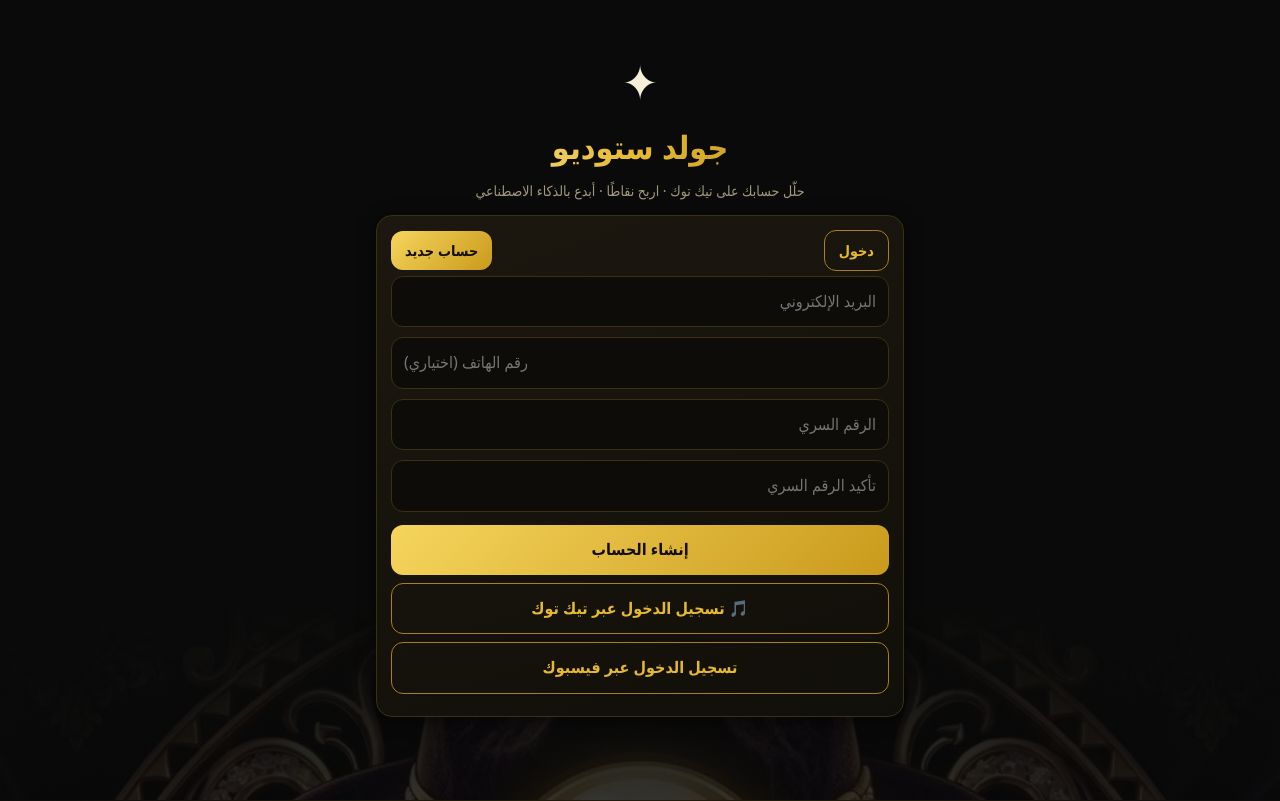
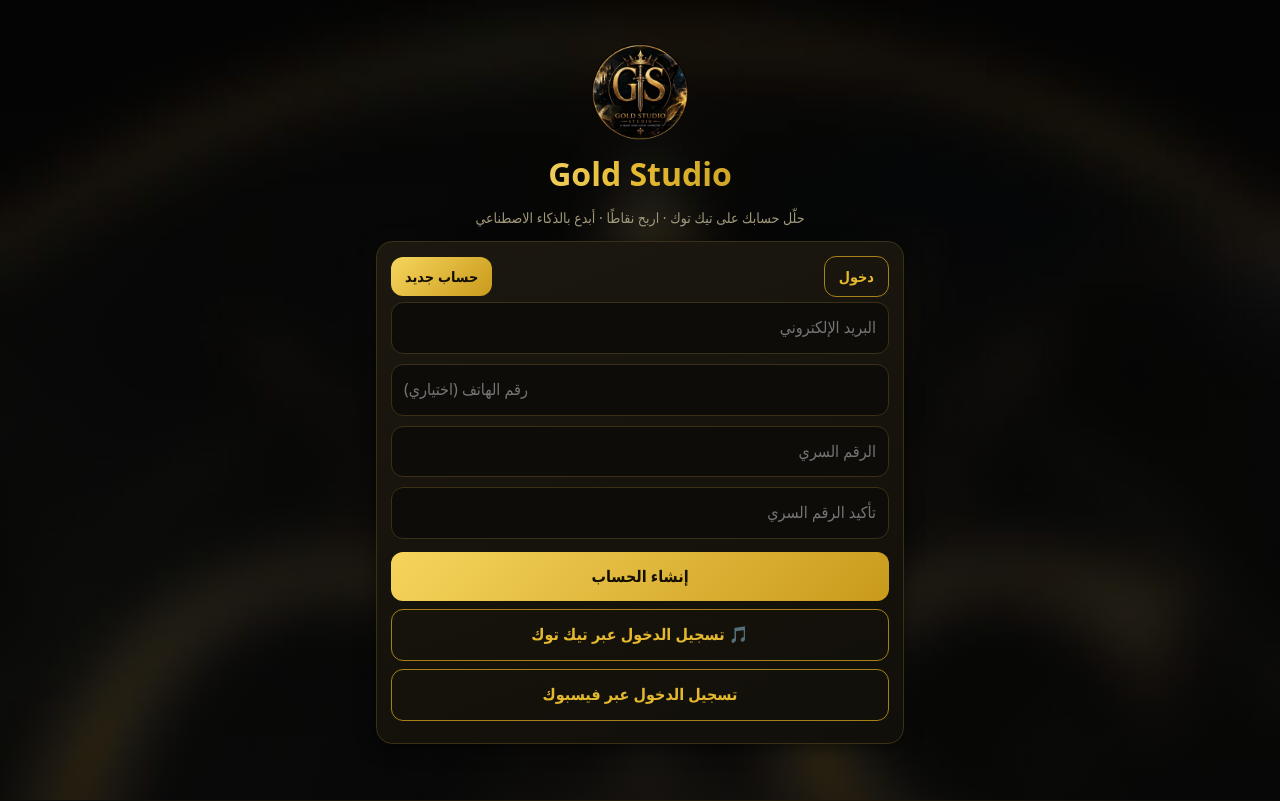
Before and after one commit to SiiBerraM/gold-studio, a website: page app.html in a window 1280 px wide. Shown: the top 801 px of the page. Drawn offline with Linux system fonts and the light colour scheme.

Commit message:
Apply Gold Studio identity to app (logo, background, name)

```diff
--- a/app.html
+++ b/app.html
@@ -39,7 +39,7 @@ nav button.on{color:var(--g)}
 pre{white-space:pre-wrap;font-family:inherit;margin:6px 0}
 .av{width:28px;height:28px;border-radius:50%;object-fit:cover;vertical-align:middle;display:inline-flex;align-items:center;justify-content:center;background:var(--g2);color:#000;font-weight:800;font-size:.8em}
 /* ---- Gold Studio ---- */
-body::before{content:"";position:fixed;inset:0;z-index:-1;background:linear-gradient(rgba(10,10,10,.35),rgba(10,10,10,.65)),url("gold-studio-bg.jpg") center top/cover no-repeat,#0a0a0a}
+body::before{content:"";position:fixed;inset:0;z-index:-1;background:linear-gradient(rgba(10,10,10,.35),rgba(10,10,10,.65)),url("gold-bg.jpg") center top/cover no-repeat,#0a0a0a}
 .gs-header{text-align:center;padding:22px 12px 10px;border-bottom:1px solid var(--bd,#3a3015);margin:0 auto 8px;max-width:560px}
 .gs-logo{width:96px;height:96px;border-radius:22px;border:1px solid var(--g2,#a8801a);box-shadow:0 6px 22px #000a,0 0 0 3px #0008;display:block;margin:0 auto 10px}
 .gs-header h1{font-size:2.2rem;letter-spacing:.5px;margin:0}
@@ -69,7 +69,7 @@ body::before{content:"";position:fixed;inset:0;z-index:-1;background:linear-grad
 <body>
 <div class="w" id="app">
 <header class="gs-header">
-  <img class="gs-logo" src="gold-studio-icon-192.png" width="96" height="96" alt="Gold Studio logo">
+  <img class="gs-logo" src="icon.png" width="96" height="96" alt="Gold Studio logo">
   <h1 class="gt">Gold Studio</h1>
   <p class="gs-sub">محلل تيك توك — TikTok Analyzer</p>
   <a class="gs-url" href="https://siiberram.github.io/gold-studio/">https://siiberram.github.io/gold-studio</a>
@@ -109,7 +109,7 @@ function render(){
 }
 function auth(){
  var m=ver==="login";
- R("<div style='text-align:center;margin:28px 0 8px'><div style='font-size:3em'>✦</div><h1 class=gt>جولد ستوديو</h1><div class=mu>حلّل حسابك على تيك توك · اربح نقاطًا · أبدع بالذكاء الاصطناعي</div></div><div class=card><div class=row><button class='b s "+(m?"":"o")+"' onclick=\"ver='login';auth()\">دخول</button><button class='b s "+(m?"o":"")+"' onclick=\"ver='';auth()\">حساب جديد</button></div><input id=e type=email placeholder='البريد الإلكتروني'>"+(m?"":"<input id=ph type=tel placeholder='رقم الهاتف (اختياري)'>")+"<input id=pw type=password placeholder='الرقم السري'>"+(m?"":"<input id=pw2 type=password placeholder='تأكيد الرقم السري'>")+"<button class=b onclick=\"go("+m+")\">"+(m?"تسجيل الدخول":"إنشاء الحساب")+"</button><button class='b o' onclick='ttConnect()'>🎵 تسجيل الدخول عبر تيك توك</button><button class='b o' onclick=\"alert('الدخول عبر فيسبوك يحتاج ربطًا رسميًا في النسخة الحقيقية')\">تسجيل الدخول عبر فيسبوك</button></div>");
+ R("<div style='text-align:center;margin:28px 0 8px'><img src='icon.png' width='96' height='96' alt='Gold Studio' style='border-radius:50%'><h1 class=gt>Gold Studio</h1><div class=mu>حلّل حسابك على تيك توك · اربح نقاطًا · أبدع بالذكاء الاصطناعي</div></div><div class=card><div class=row><button class='b s "+(m?"":"o")+"' onclick=\"ver='login';auth()\">دخول</button><button class='b s "+(m?"o":"")+"' onclick=\"ver='';auth()\">حساب جديد</button></div><input id=e type=email placeholder='البريد الإلكتروني'>"+(m?"":"<input id=ph type=tel placeholder='رقم الهاتف (اختياري)'>")+"<input id=pw type=password placeholder='الرقم السري'>"+(m?"":"<input id=pw2 type=password placeholder='تأكيد الرقم السري'>")+"<button class=b onclick=\"go("+m+")\">"+(m?"تسجيل الدخول":"إنشاء الحساب")+"</button><button class='b o' onclick='ttConnect()'>🎵 تسجيل الدخول عبر تيك توك</button><button class='b o' onclick=\"alert('الدخول عبر فيسبوك يحتاج ربطًا رسميًا في النسخة الحقيقية')\">تسجيل الدخول عبر فيسبوك</button></div>");
  if(!ver)ver="";
 }
 function go(login){
@@ -137,7 +137,7 @@ function redeem(){var c=G("cd").value,x=chk(c);if(x===-1)return alert("انته
 var NAV=[["home","✦","الخدمات"],["quests","🏆","المهام"],["chan","📺","القنوات"],["rank","🏅","الترتيب"],["ai","🤖","الذكاء"],["com","💬","المجتمع"],["nt","🔔","الإشعارات"],["me","👤","حسابي"],["adm","🛡️","الإدارة"]];
 function unseen(){return (U.notes||[]).length+D.bc.length-U.seen}
 function main(){
- var b=isA()?"∞":U.pts,s="<div class=row><h2 class=gt>✦ جولد ستوديو</h2><span class=tag>"+(isA()?"👑 المدير":paid()?"💎 مشترك":"🎁 مجاني")+"</span></div><div class='card hl'><div class=row><span>"+av(U)+" "+nm(U)+"</span><span class=pts style='font-size:1.3em'>"+b+" نقطة</span></div></div>";
+ var b=isA()?"∞":U.pts,s="<div class=row><h2 class=gt>Gold Studio</h2><span class=tag>"+(isA()?"👑 المدير":paid()?"💎 مشترك":"🎁 مجاني")+"</span></div><div class='card hl'><div class=row><span>"+av(U)+" "+nm(U)+"</span><span class=pts style='font-size:1.3em'>"+b+" نقطة</span></div></div>";
  if(tab==="home")s+=home();else if(tab==="quests")s+=quests()+ads();else if(tab==="chan")s+=chan();else if(tab==="rank")s+=rank();else if(tab==="com")s+=com();else if(tab==="ai")s+=aiP()+upl();else if(tab==="nt")s+=nts();else if(tab==="adm")s+=adm();else s+=me()+prof();
  s+="<nav>"+NAV.filter(function(n){return n[0]!=="adm"||isM()}).map(function(n){var u=n[0]==="nt"&&unseen()>0&&tab!=="nt"?"<span class=dot>"+unseen()+"</span>":"";return "<button class='"+(tab===n[0]?"on":"")+"' onclick=\"tab='"+n[0]+"';out='';main()\"><i>"+n[1]+"</i>"+n[2]+u+"</button>"}).join("")+"</nav>";
  R(s);
@@ -289,7 +289,7 @@ function mkCode(days){var r=Math.random().toString(36).slice(2,7).toUpperCase().
 function chk(c){var r=c.toUpperCase().replace(/[^A-Z0-9]/g,"");if(r.slice(0,2)!=="GS"||r.length!==16)return 0;var p=r.slice(2,12);if(h4(p)!==r.slice(12))return 0;var i=parseInt(p.slice(7,10),36),n=Math.floor(Date.now()/864e5)%46656;if((n-i+46656)%46656>14)return -1;return {days:+p.slice(5,7)||30,id:r}}
 function genC(){var d=+prompt("مدة الاشتراك بالأيام","30")||30,c=mkCode(d);G("nc").innerHTML="الكود ("+d+" يوم، صالح للتفعيل 14 يومًا): <b class=pts style='user-select:all'>"+c+"</b>";try{navigator.clipboard.writeText(c)}catch(e){}}
 function payPP(){window.open("https://www.paypal.com/cgi-bin/webscr?cmd=_xclick&business="+encodeURIComponent(ADMIN)+"&item_name="+encodeURIComponent("Gold Studio monthly")+"&amount=3.00&currency_code=USD&no_shipping=1","_blank")}
-function proof(){notifyOwner("طلب تفعيل اشتراك",U.email);location.href="mailto:"+ADMIN+"?subject="+encodeURIComponent("إثبات دفع جولد ستوديو")+"&body="+encodeURIComponent("بريد حسابي: "+U.email+"\nرقم عملية PayPal: ")}
+function proof(){notifyOwner("طلب تفعيل اشتراك",U.email);location.href="mailto:"+ADMIN+"?subject="+encodeURIComponent("Gold Studio payment proof")+"&body="+encodeURIComponent("بريد حسابي: "+U.email+"\nرقم عملية PayPal: ")}
 function payCard(){return "<div class=card><h3>💎 اشتراك / تجديد (3$ شهريًا)</h3><button class=b onclick=payPP()>💳 ادفع عبر PayPal</button><button class=b onclick=proof()>✉️ أرسل إثبات الدفع للمدير</button><p class=mu>يصلك كود التفعيل بعد التحقق من الدفع.</p></div>"}
 function notifyOwner(t,m){try{D.ev=D.ev||[];var e={t:t,m:m,d:new Date().toLocaleString("ar")};D.ev.unshift(e);D.ev=D.ev.slice(0,100);sv();if(NOTIFY_URL)fetch(NOTIFY_URL,{method:"POST",headers:{"Content-Type":"application/json",Accept:"application/json"},body:JSON.stringify({event:t,details:m,time:e.d})}).catch(function(){});}catch(x){}}
 function pullEv(){return;fetch(FB_URL+"/events.json").then(function(r){return r.json()}).then(function(o){var a=Object.values(o||{}).reverse().slice(0,100);if(JSON.stringify(a)!==JSON.stringify(D.ev)){D.ev=a;sv();if(tab==="adm")main()}}).catch(function(){})}
```
